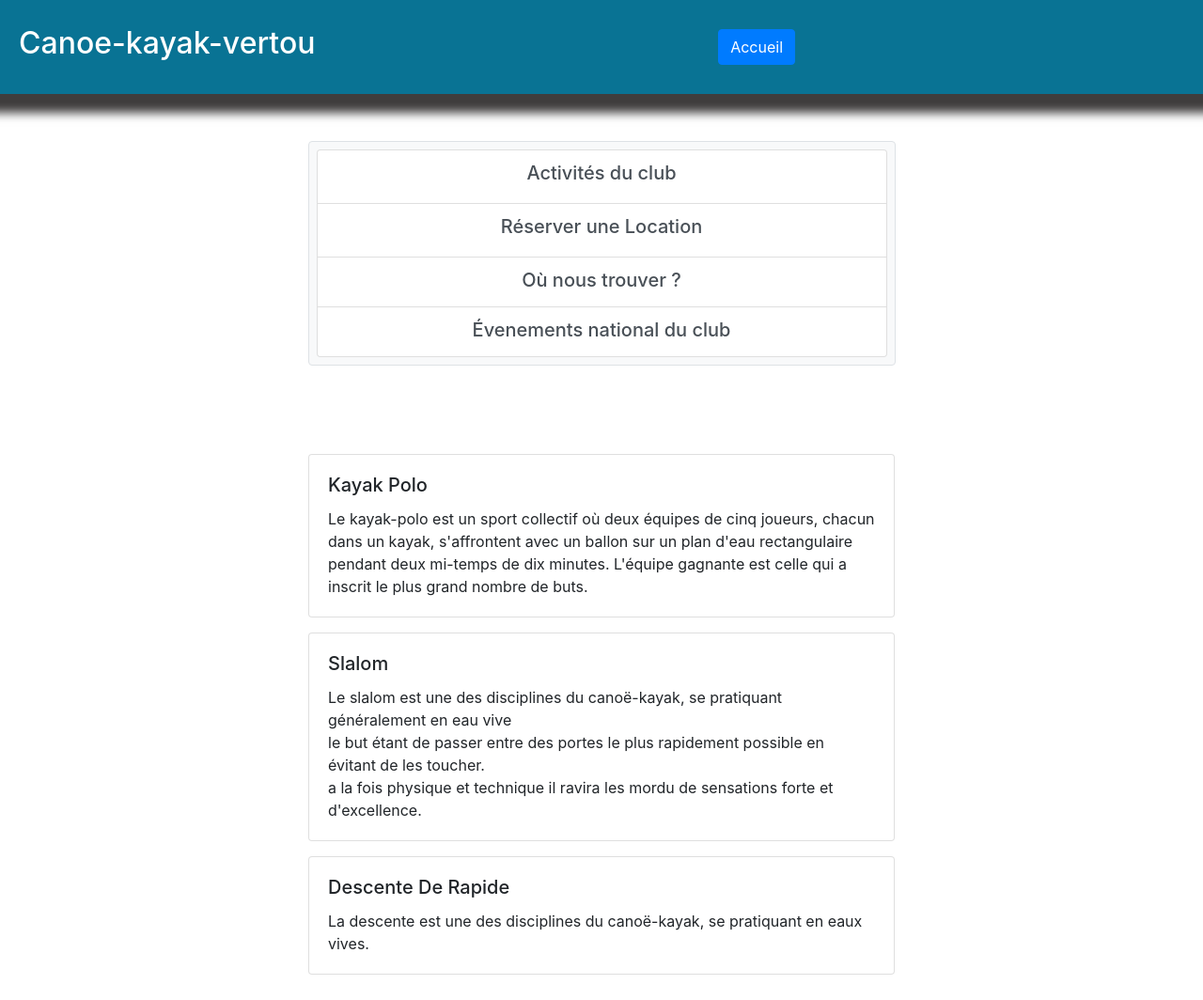
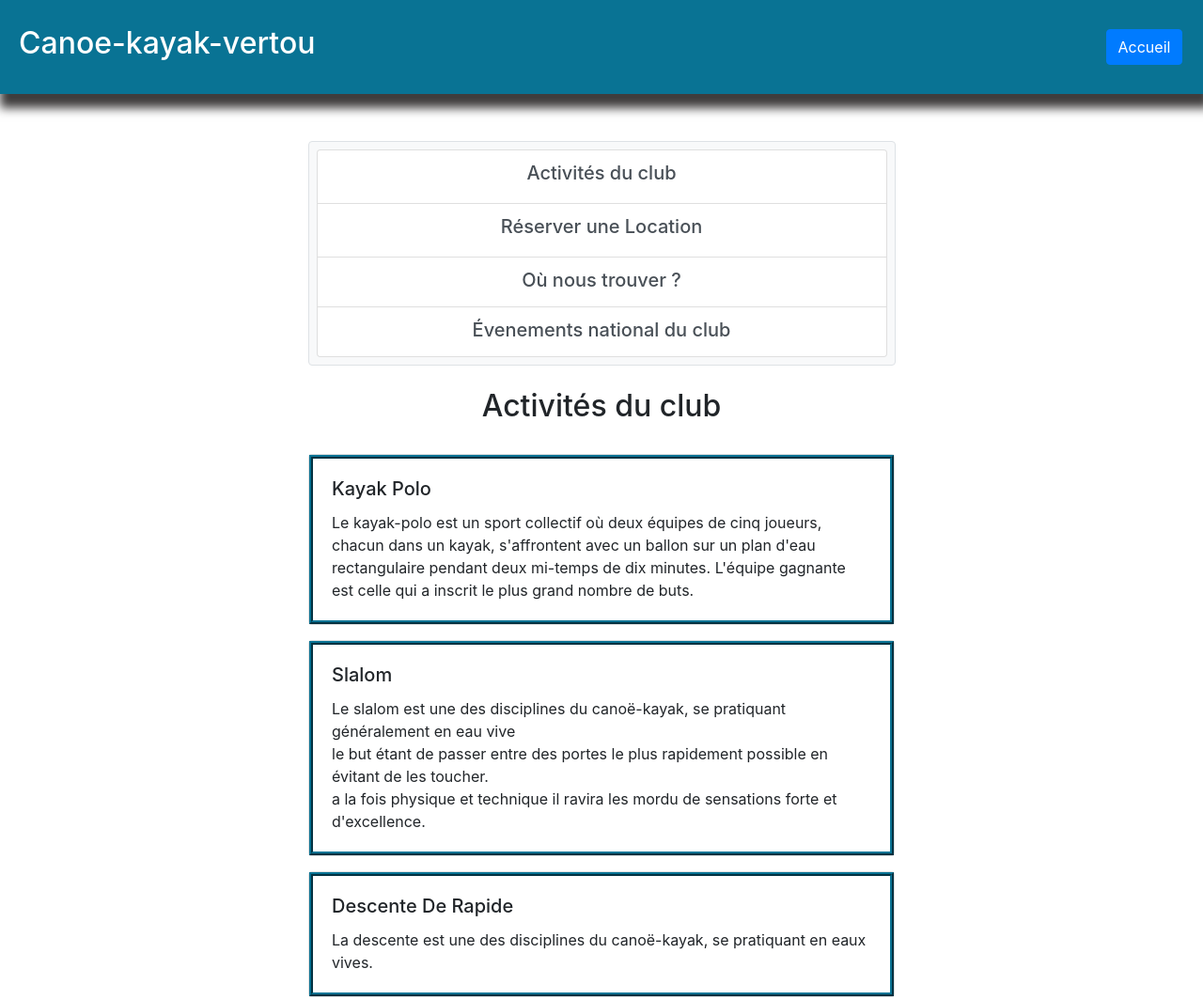
Before and after one commit to Oscarmenant/canoekayakvertou, a plain HTML site: page html/index.html in a window 1280 px wide. Shown: the top 1064 px of the page at 94% size. Drawn offline with Linux system fonts and the light colour scheme.

Commit message:
more style of css , border on card, add spacing in a top and header fixed

```diff
--- a/css/style.css
+++ b/css/style.css
@@ -1,22 +1,37 @@
 header {
     height: 100px;
+    width: 103%;
     background-color:rgb(9, 115, 148);
-    box-shadow: 10px 10px 10px 10px rgb(63, 61, 61);
+    box-shadow: 0px 30px 10px -15px rgb(63, 61, 61);
+    position: fixed;
+    z-index: 1;
 
 
 }
 
-h2 {
+.title {
     padding-left : 20px;
     color : white;
 }
-#connexion {
+#home {
     float :right;
     margin-left: 30px;
     margin-right: 30px;
+}
 
-}
 
 nav {
     margin-top: 50px;
 }
+
+section {
+    width: 100%;
+}
+
+.spacing {
+    height: 100px;
+}
+
+.shad {
+    border: 4px ridge rgb(9, 115, 148)
+}
```
